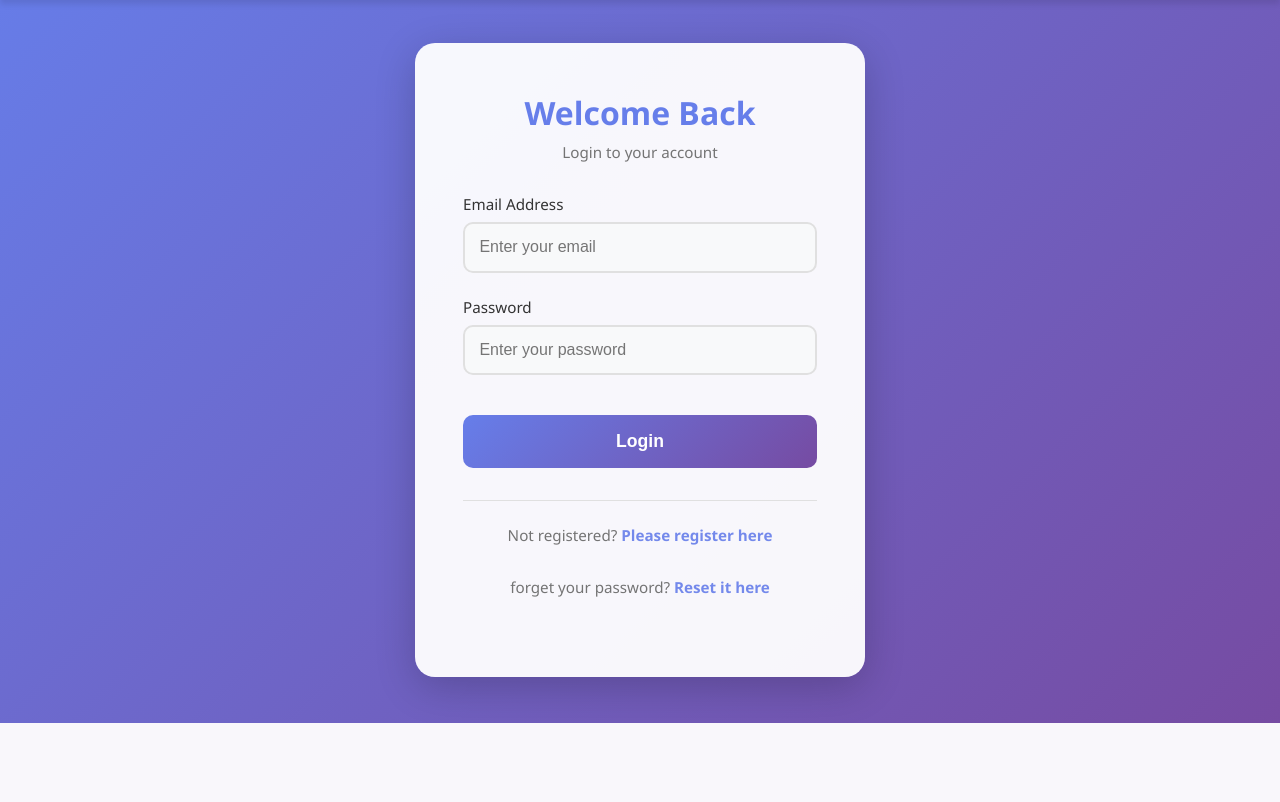
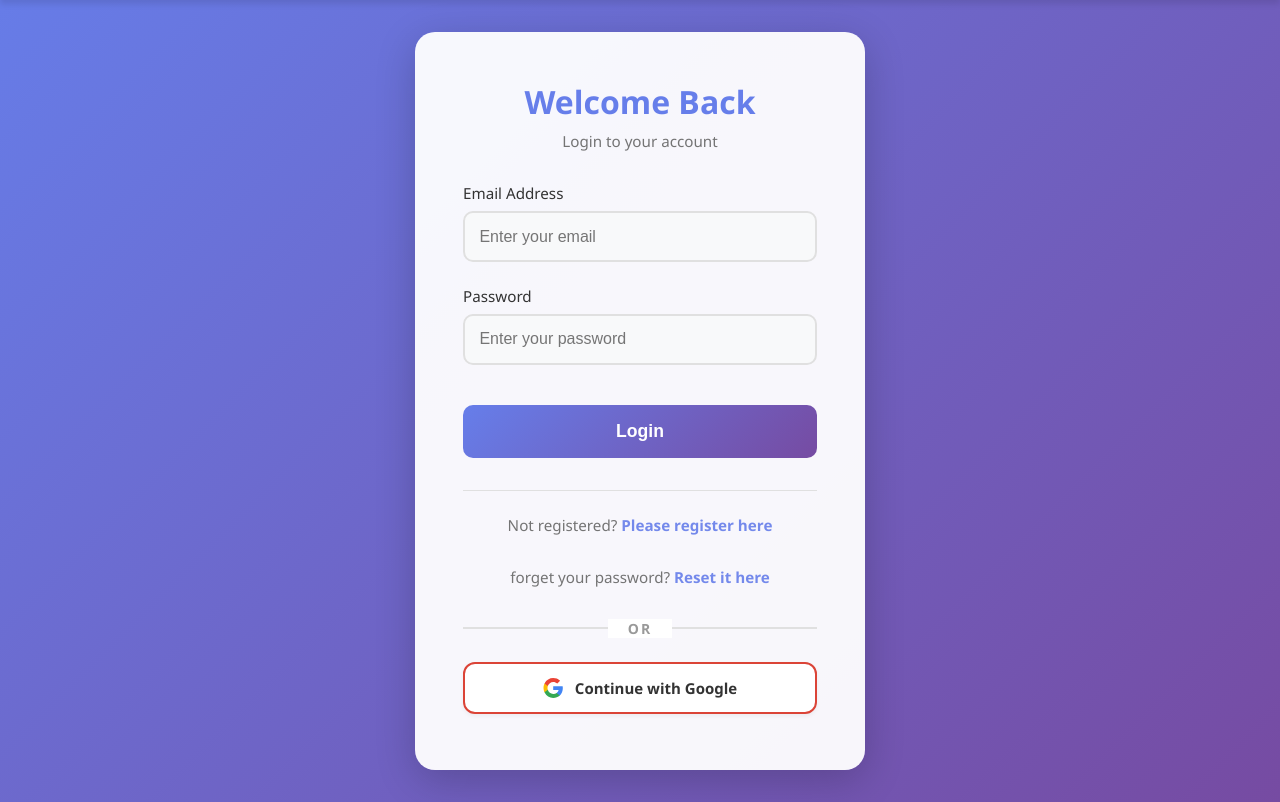
Before and after one commit to sanjaynep/0auth, a Django app: page /login/ in a window 1280 px wide. Shown: the part 77-879 px from the top of the page. Before the commit the page ends 800 px from the top, so only its background shows below. Run offline with Django 5.2, Linux system fonts and the light colour scheme.

Commit message:
modified social login system with google

```diff
--- a/allauthentication/allauthentication/urls.py
+++ b/allauthentication/allauthentication/urls.py
@@ -20,4 +20,5 @@ from django.urls import include, path
 urlpatterns = [
     path('admin/', admin.site.urls),
     path('', include('account.urls')),
+    path('auth/', include('social_django.urls', namespace='social')),
 ]
--- a/allauthentication/static/style.css
+++ b/allauthentication/static/style.css
@@ -667,3 +667,86 @@
             color: #764ba2;
             text-decoration: underline;
         }
+
+        /* Social Login Buttons */
+
+/* Social login + OR separator */
+.auth-card .separator {
+    display: flex;
+    align-items: center;
+    text-align: center;
+    margin: 1.5rem 0;
+    position: relative;
+}
+.auth-card .separator::before,
+.auth-card .separator::after {
+    content: '';
+    flex: 1;
+    border-bottom: 2px solid #e0e0e0;
+}
+.auth-card .separator span {
+    padding: 0 20px;
+    color: #999;
+    font-size: 14px;
+    font-weight: 700;
+    letter-spacing: 2px;
+    background-color: rgba(255, 255, 255, 0.95);
+    position: relative;
+    z-index: 1;
+}
+
+.auth-card .social-login {
+    display: flex;
+    flex-direction: column;
+    gap: 12px;
+    margin: 1.25rem 0 0.5rem 0;
+}
+.auth-card .social-btn {
+    display: flex;
+    align-items: center;
+    justify-content: center;
+    gap: 12px;
+    padding: 14px 24px;
+    border: 2px solid #e0e0e0;
+    border-radius: 12px;
+    background-color: #fff;
+    color: #333;
+    font-size: 15px;
+    font-weight: 600;
+    text-decoration: none;
+    transition: all 0.3s ease;
+    cursor: pointer;
+    box-shadow: 0 2px 4px rgba(0,0,0,0.05);
+}
+.auth-card .social-btn:hover {
+    transform: translateY(-2px);
+    box-shadow: 0 6px 16px rgba(0,0,0,0.15);
+}
+.auth-card .google-btn {
+    border-color: #db4437;
+    position: relative;
+    overflow: hidden;
+}
+.auth-card .google-btn::before {
+    content: '';
+    position: absolute;
+    top: 0;
+    left: -100%;
+    width: 100%;
+    height: 100%;
+    background: linear-gradient(90deg, transparent, rgba(219,68,55,0.1), transparent);
+    transition: left 0.5s ease;
+}
+.auth-card .google-btn:hover::before { left: 100%; }
+
+@media (max-width: 768px) {
+    .auth-card .separator span {
+        font-size: 12px;
+        padding: 0 15px;
+        letter-spacing: 1.5px;
+    }
+    .auth-card .social-btn {
+        padding: 12px 20px;
+        font-size: 14px;
+    }
+}
--- a/allauthentication/templates/login.html
+++ b/allauthentication/templates/login.html
@@ -39,6 +39,24 @@
                 <p>Not registered? <a href="{% url 'register' %}" class="auth-link">Please register here</a></p>
                 <p>forget your password? <a href="{% url 'forgot_password' %}" class="auth-link">Reset it here</a></p>
             </div>
+
+            <!-- OR Separator -->
+            <div class="separator">
+                <span>OR</span>
+            </div>
+
+            <!-- Social Login -->
+             <div class="social-login">
+                <a href="{% url 'social:begin' 'google-oauth2' %}?next=/" class="social-btn google-btn">
+                    <svg width="20" height="20" viewBox="0 0 20 20" fill="none">
+                        <path d="M19.8055 10.2292C19.8055 9.55639 19.7508 8.90972 19.6508 8.28918H10.2V12.0292H15.5813C15.3563 13.2292 14.668 14.2542 13.6375 14.9542V17.4542H16.8508C18.7727 15.6917 19.8055 13.1667 19.8055 10.2292Z" fill="#4285F4"/>
+                        <path d="M10.2 19.9C12.8063 19.9 14.9727 19.0375 16.8508 17.4542L13.6375 14.9542C12.7695 15.5417 11.6555 15.8917 10.2 15.8917C7.68421 15.8917 5.57053 14.1167 4.79895 11.7375H1.48105V14.3125C3.34737 17.9875 6.48 19.9 10.2 19.9Z" fill="#34A853"/>
+                        <path d="M4.79895 11.7375C4.60632 11.15 4.5 10.525 4.5 9.9C4.5 9.275 4.60632 8.65 4.79895 8.0625V5.4875H1.48105C0.840526 6.7625 0.5 8.2 0.5 9.9C0.5 11.6 0.840526 13.0375 1.48105 14.3125L4.79895 11.7375Z" fill="#FBBC05"/>
+                        <path d="M10.2 4.00833C11.7727 4.00833 13.1836 4.525 14.3031 5.58333L17.1563 2.73333C14.9672 0.683333 12.8063 0 10.2 0C6.48 0 3.34737 1.9125 1.48105 5.4875L4.79895 8.0625C5.57053 5.68333 7.68421 4.00833 10.2 4.00833Z" fill="#EA4335"/>
+                    </svg>
+                    Continue with Google
+                </a>
+            </div>
         </div>
     </div>
 
```
Also changed, not shown: allauthentication/account/models.py (+12 -3 lines), allauthentication/allauthentication/settings.py (+48 -4 lines), allauthentication/templates/register.html (+18 -0 lines).
